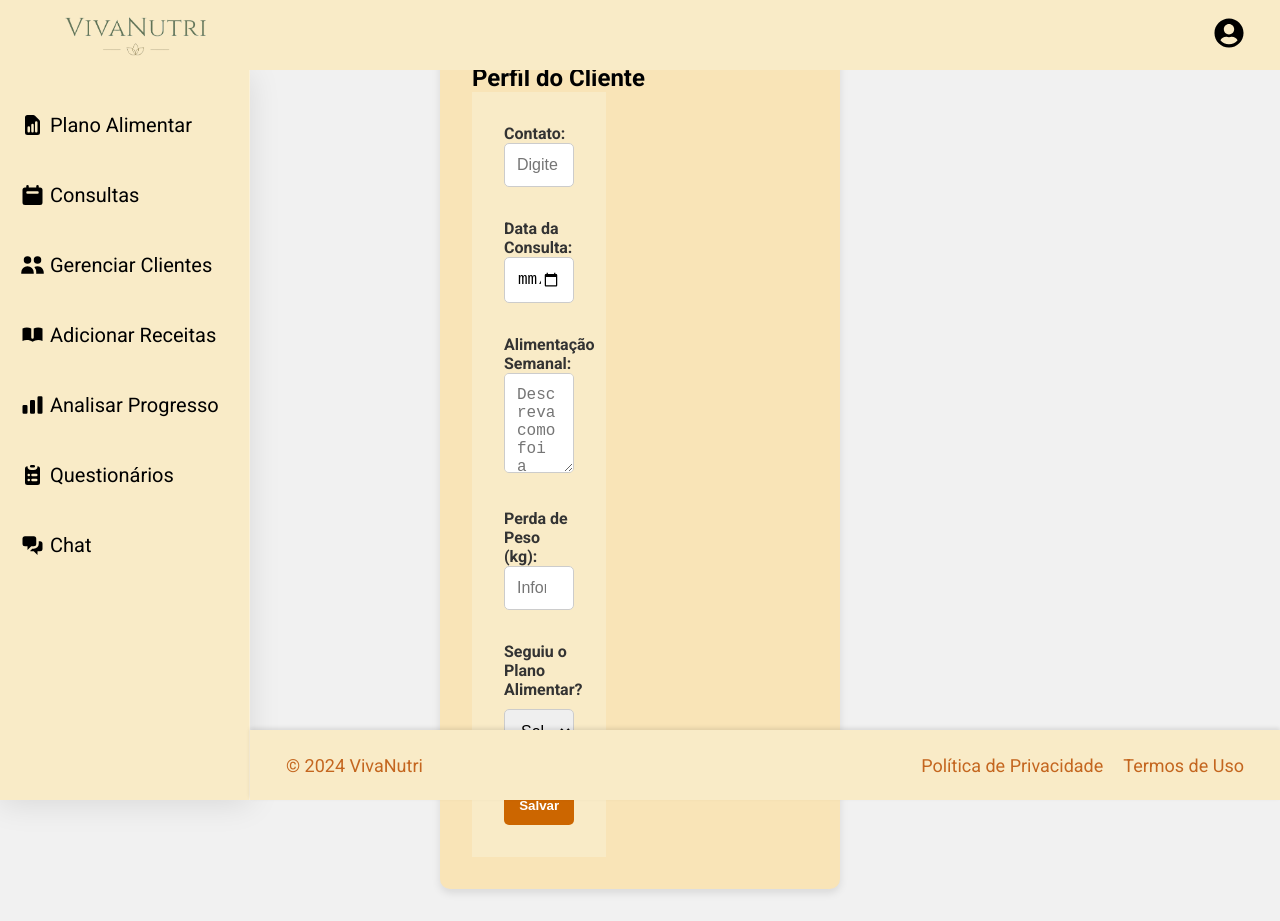
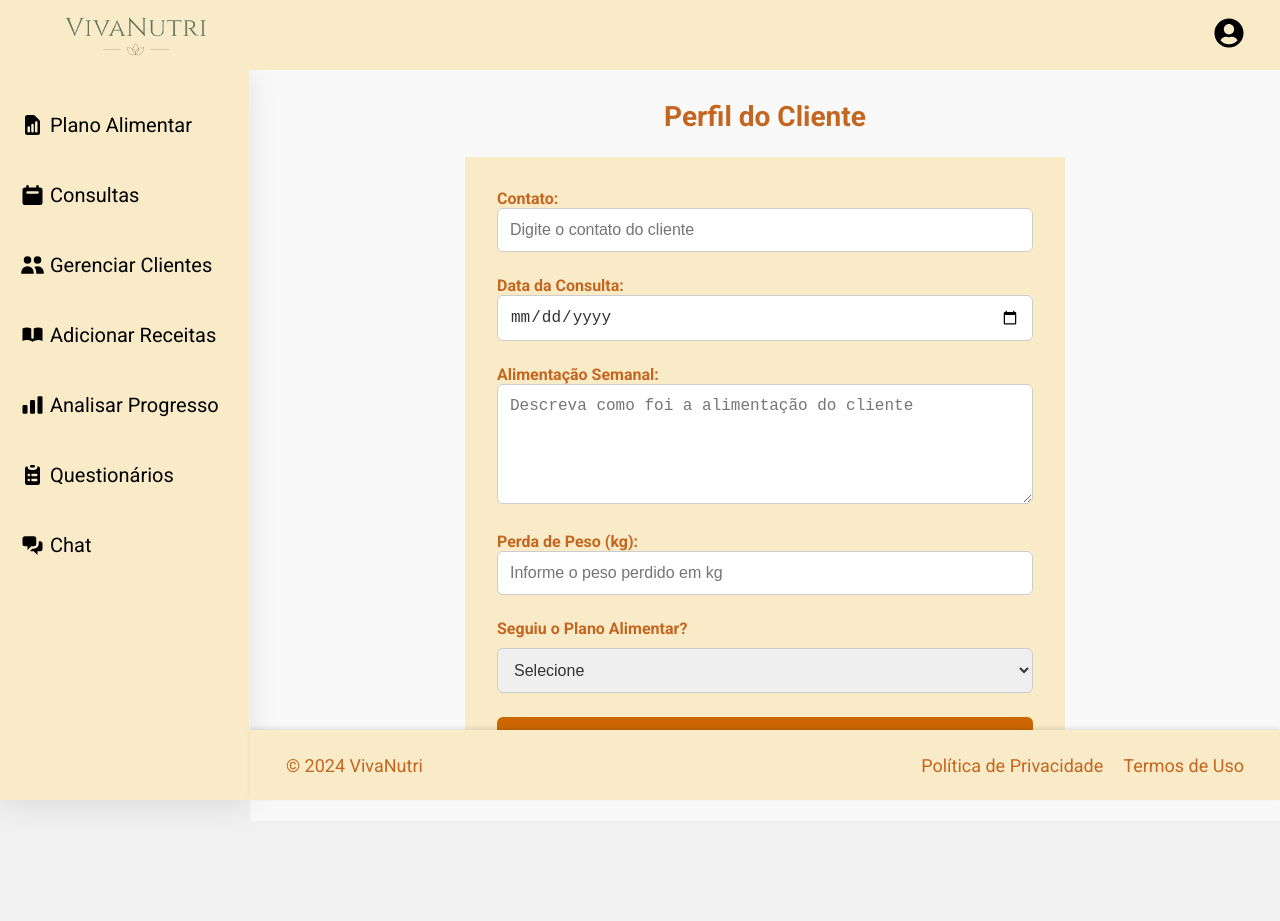
Before and after one commit to Raquel212/VivaNutri, a React (Vite) app: page /verPerfilNutri in a window 1280 px wide. After the commit the page ends 821 px from the top, so only its background shows below. Built offline with nearby package versions, Linux system fonts and the light colour scheme.

Commit message:
Update VerPerfilNutri

```diff
--- a/src/pages/VerPerfilNutri/VerPerfilNutri.module.css
+++ b/src/pages/VerPerfilNutri/VerPerfilNutri.module.css
@@ -107,26 +107,27 @@
     background-color: var(--green);
   }
 
-  .VerPerfilMain {
-    max-width: 400px;
-    margin: 2rem auto;
-    padding: 2rem;
-    background-color: #f9e4b7;
-    border-radius: 10px;
-    box-shadow: 0px 4px 8px rgba(0, 0, 0, 0.1);
+  /* Main ------------------------------------------ */
+
+  .VerPerfilMain h2 {
+    text-align: center;
+    font-size: 1.75rem;
+    color: var(--terceary);
+    margin-bottom: 1.5rem;
   }
 
   .perfilForm {
     display: flex;
     flex-direction: column;
     gap: 1.5rem;
+    width: 600px;
+    margin: auto;
   }
 
   .perfilForm label {
     font-size: 1rem;
-    font-weight: bold;
-    color: #333;
-    margin-bottom: 0.5rem;
+    font-weight: 600;
+    color: var(--terceary);
   }
 
   .perfilForm input[type="text"],
@@ -137,30 +138,50 @@
     width: 100%;
     padding: 0.75rem;
     font-size: 1rem;
+    color: #333;
     border: 1px solid #ccc;
-    border-radius: 5px;
+    border-radius: 6px;
     box-sizing: border-box;
+    transition: border-color 0.3s ease, box-shadow 0.3s ease;
+  }
+
+  .perfilForm input[type="text"]:focus,
+  .perfilForm input[type="number"]:focus,
+  .perfilForm input[type="date"]:focus,
+  .perfilForm select:focus,
+  .perfilForm textarea:focus {
+    border-color: #cc6600;
+    box-shadow: 0px 0px 4px rgba(204, 102, 0, 0.5);
   }
 
   .perfilForm textarea {
     resize: vertical;
-    height: 100px;
+    height: 120px;
   }
 
   .perfilForm button {
     background-color: #cc6600;
     color: #fff;
+    font-size: 1rem;
     font-weight: bold;
     cursor: pointer;
     border: none;
     padding: 0.75rem;
-    border-radius: 5px;
-    transition: background-color 0.3s ease;
+    border-radius: 6px;
+    transition: background-color 0.3s ease, transform 0.2s ease;
   }
 
   .perfilForm button:hover {
     background-color: #a85200;
+    transform: scale(1.05);
   }
+
+  .perfilForm button:active {
+    background-color: #a85200;
+    transform: scale(1);
+  }
+
+  /* ------------------------------------------ Main */
 
   /* Footer */
   .footerHomeP {
```
Lines whose indentation alone changed are shown as unchanged.
